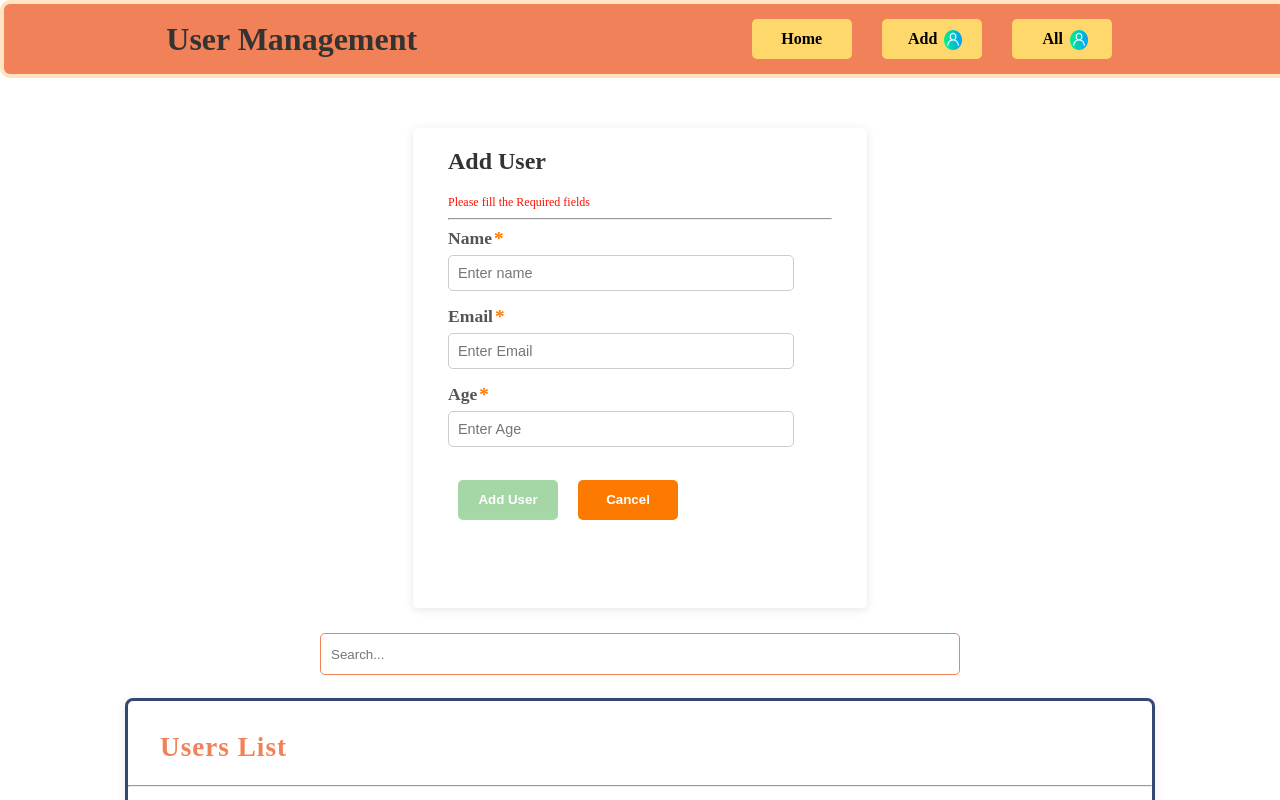
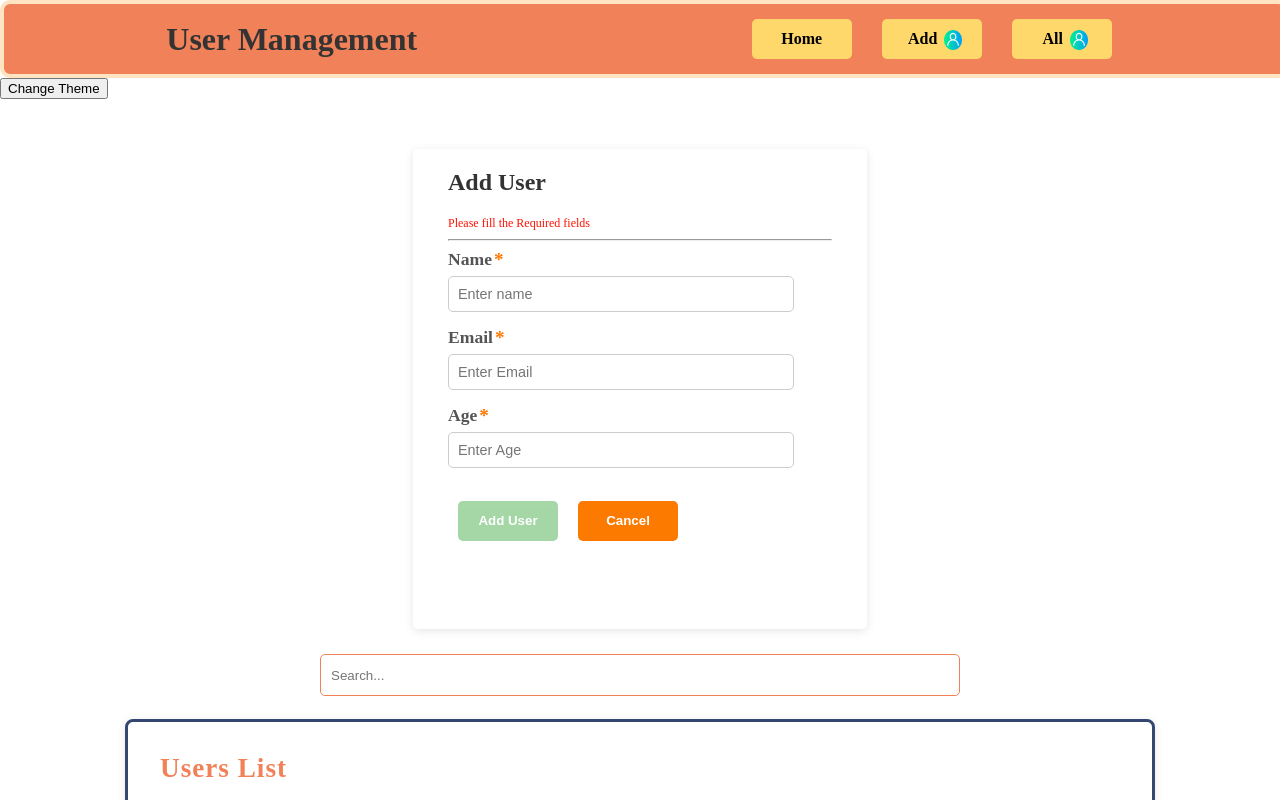
Before and after one commit to ansarirayyan01/CRUD, an Angular app: page /dashboard in a window 1280 px wide. Shown: the top 800 px of the page. Built offline with nearby package versions, Linux system fonts and the light colour scheme; data requests are answered from the project's data file.

Commit message:
toggle button added

```diff
--- a/src/app/app.component.html
+++ b/src/app/app.component.html
@@ -1,6 +1,7 @@
 <app-header *ngIf="showHeader()"></app-header>
 <!-- <app-add-user></app-add-user>
 <app-get-users></app-get-users> -->
+<button class="toggle-btn" (click)="toggleDarkMode()">Change Theme</button>
 <div>
   <router-outlet> </router-outlet>
 </div>
```
